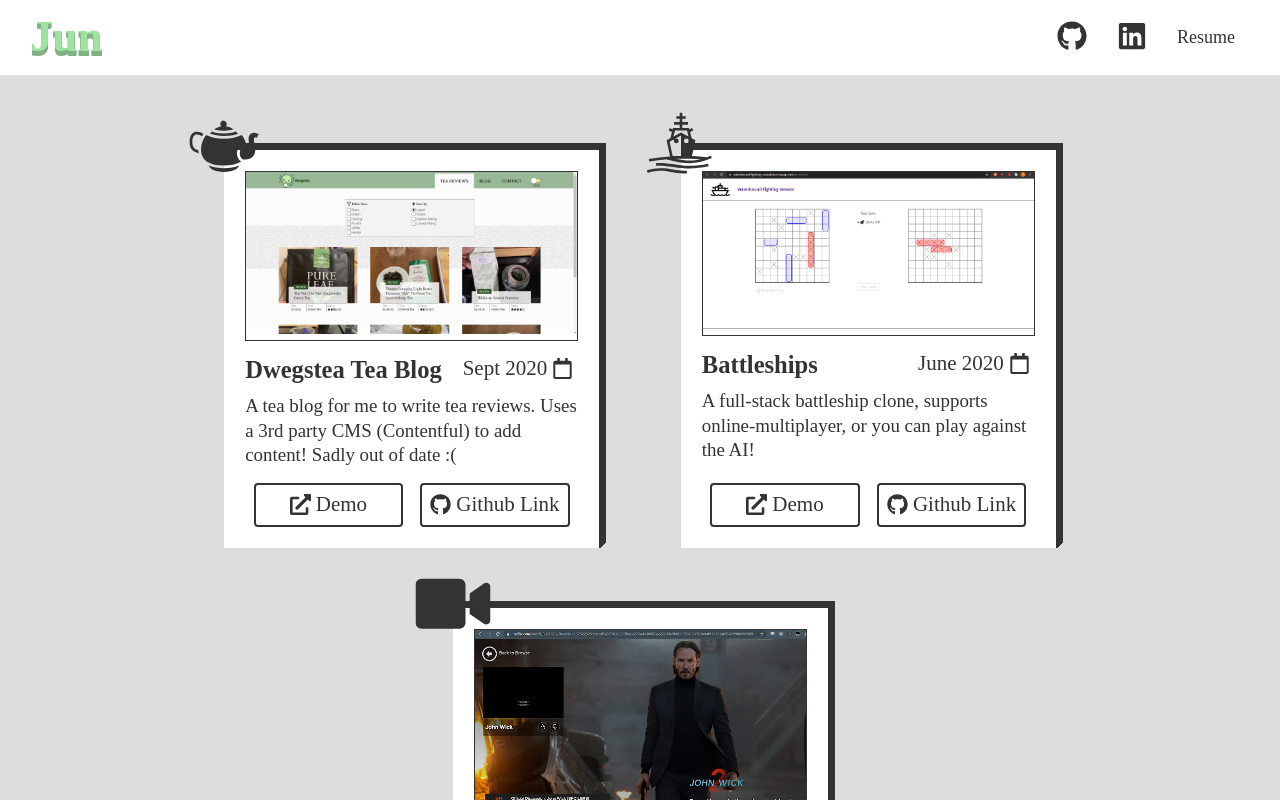
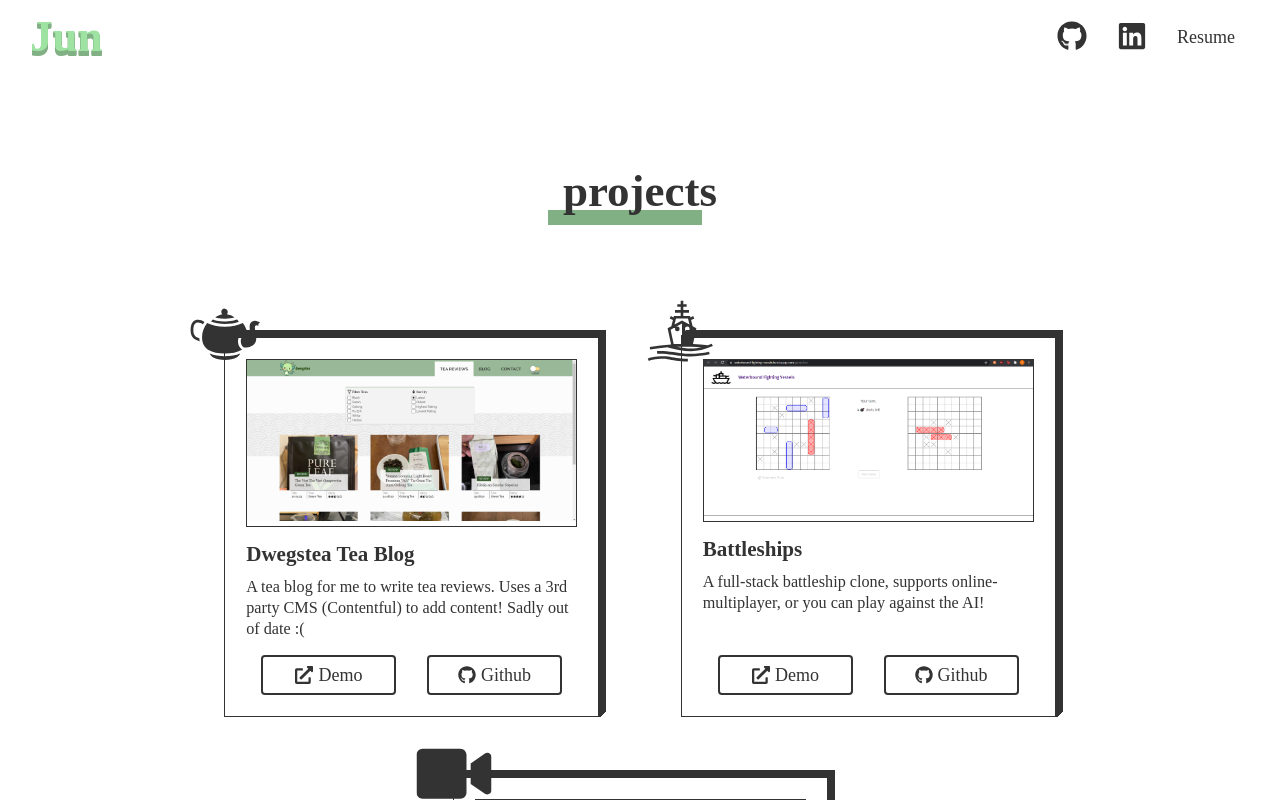
Before and after one commit to dweggyness/portfolio2022, a Next.js app: page /projects in a window 1280 px wide. Shown: the top 800 px of the page. Built offline with nearby package versions, Linux system fonts and the light colour scheme.

Commit message:
proejcts page

```diff
--- a/components/ProjectComponent.jsx
+++ b/components/ProjectComponent.jsx
@@ -26,11 +26,12 @@ export default function ProjectComponent(props) {
           objectFit='contain'
         /> }
       </div>
+
+      {/* <div className={styles.dateContainer}>
+        <span>{date}</span>
+        <FaRegCalendar></FaRegCalendar>
+      </div> */}
       <div className={styles.descriptionContainer}>
-        <div className={styles.dateContainer}>
-          <span>{date}</span>
-          <FaRegCalendar></FaRegCalendar>
-        </div>
 
         <div className={styles.flexCol}>
           <h3 className={styles.title}>{title}</h3>
@@ -44,7 +45,7 @@ export default function ProjectComponent(props) {
           </a> }
           {githubLink && <a href={githubLink} target="_blank" rel="noreferrer" className={styles.button}>
             <FaGithub></FaGithub>
-            <span>Github Link</span>
+            <span>Github</span>
           </a> }
         </div>
       </div>
--- a/pages/projects/index.jsx
+++ b/pages/projects/index.jsx
@@ -11,6 +11,9 @@ export default function ProjectsPage() {
     <>
       <Navbar />
       <main className={styles.mainContainer}>
+        <h1 className={styles.titleContainer}>
+          projects
+        </h1>
 
         <div className={styles.projectsContainer}>
           <ProjectComponent
--- a/styles/components/Navbar.module.css
+++ b/styles/components/Navbar.module.css
@@ -11,7 +11,7 @@
 
 
 .navbar {
-  position: absolute;
+  position: fixed;
   top: 0;
   height: 5rem;
   width: 100vw;
--- a/styles/components/ProjectComponent.module.css
+++ b/styles/components/ProjectComponent.module.css
@@ -23,13 +23,14 @@
   position: relative;
   display: flex;
   flex-direction: column;
-  font-size: 1.4rem;
+  font-size: 1.2rem;
   max-width: 95%;
   margin: 4rem 2rem 0;
   width: 25rem;
   min-height: 17rem;
   padding: 1.4rem;
   background-color: white;
+  border: 1px solid var(--black);
   box-shadow: 1px -1px 0 1px var(--black), 2px -2px 0 1px var(--black), 3px -3px 0 1px var(--black), 4px -4px 0 1px var(--black), 5px -5px 0 1px var(--black), 6px -6px 0 1px var(--black);
 }
 
@@ -74,12 +75,11 @@
 }
 
 
-.dateContainer {
-  position: absolute;
-  right: 5px;
+/* .dateContainer {
   display: flex;
+  flex-direction: row;
   align-items: center;
-  justify-content: center;
+  justify-content: flex-end;
   color: #333;
   font-weight: 500;
   margin-top: 15px;
@@ -87,7 +87,8 @@
 
 .dateContainer > span {
   margin-right: 5px;
-}
+  margin-top: 5px;
+} */
 
 .buttonContainer {
   margin-top: 15px;
@@ -99,7 +100,7 @@
   display: flex;
   align-items: center;
   justify-content: center;
-  width: 10rem;
+  width: 9rem;
   max-width: 45%;
   color: #333;
   font-weight: 500;
--- a/styles/globals.css
+++ b/styles/globals.css
@@ -2,8 +2,9 @@
 :root {
   --titlegreen: #9fe3a3;
   --green: #82b085;
+  --lightgreen: #b7d1b9;
   --black: #333333;
-  --gray: #dddddd;
+  --background: #fefffe;
 }
 
 html {
--- a/styles/pages/Home.module.css
+++ b/styles/pages/Home.module.css
@@ -94,7 +94,7 @@
 }
 
 .mainContainer {
-  background: var(--gray);
+  background: var(--background);
   display: flex;
   flex-direction: column;
   align-items: center;
--- a/styles/pages/Projects.module.css
+++ b/styles/pages/Projects.module.css
@@ -14,6 +14,23 @@
   overflow-y: hidden;
 }
 
+.titleContainer {
+  position: relative;
+  font-size: 3em;
+  margin: 2em 0 1em;
+}
+
+.titleContainer::before {
+  height: 15px;
+  content: "projects";
+  color: transparent;
+  position: absolute;
+  top: 45px;
+  left: -15px;
+  z-index: -1;
+  background-color: var(--green);
+}
+
 .projectsContainer {
   margin-top: 1em;
   max-width: 95%;
```
